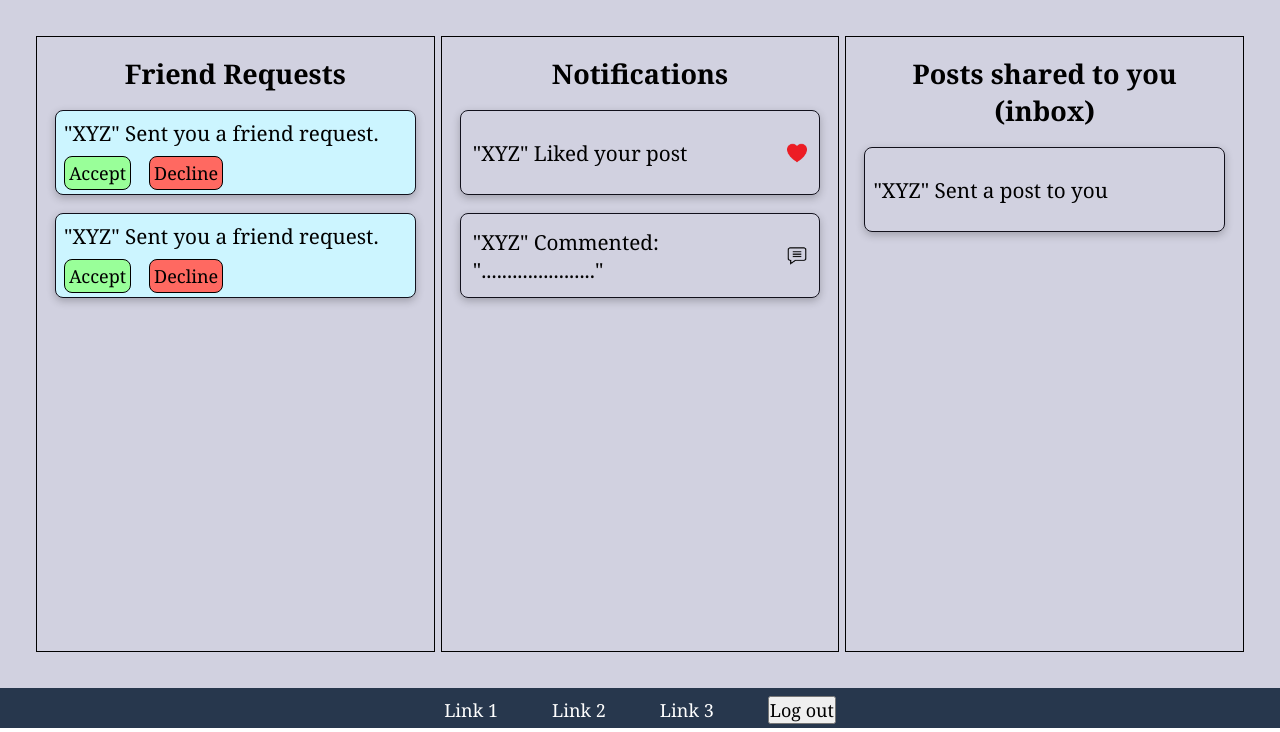
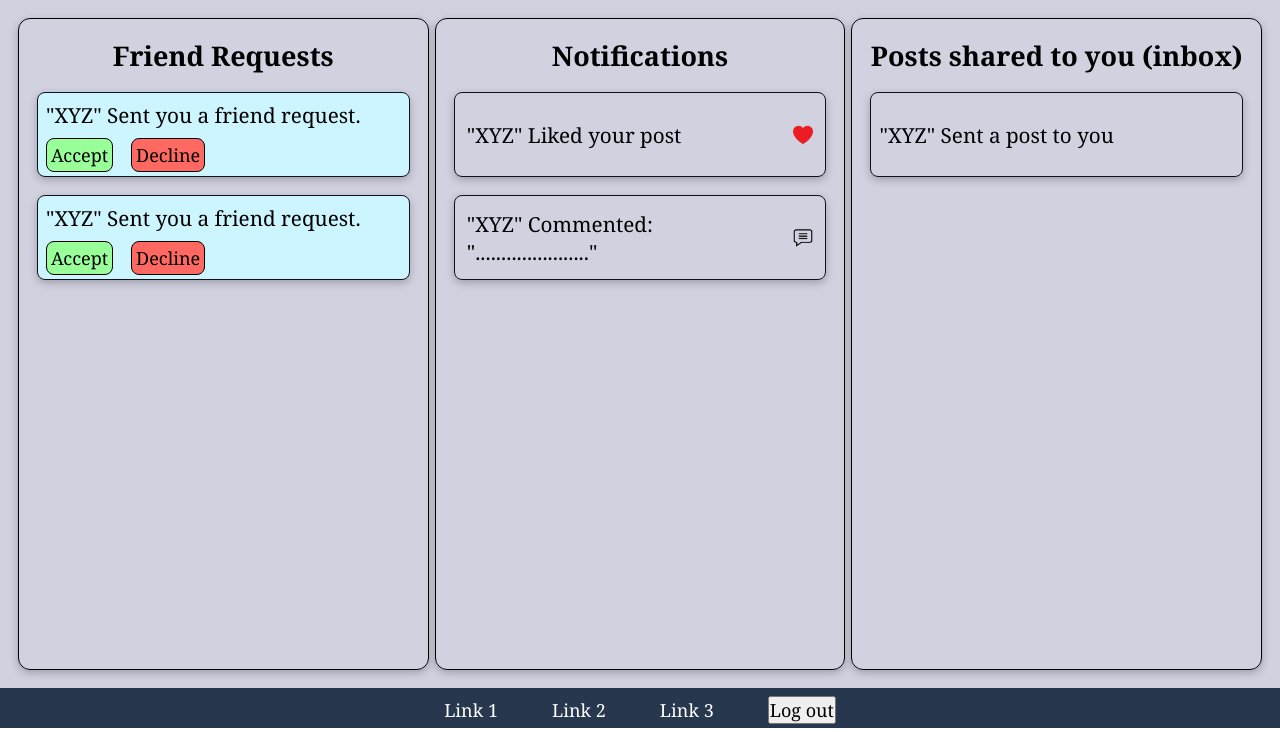
Before and after one commit to uofa-cmput404/404f23project-beeg-yoshi, a Django app: template social/templates/pages/notifcationPage.html in a window 1280 px wide. Shown: the part 72-804 px from the top of the page. Run offline with Django 4.2, Linux system fonts and the light colour scheme; the template is opened without the code that fills it, so the values that code supplies are empty.

Commit message:
adjusted container styling

```diff
--- a/social/static/social/stylesheets/notificationPage.css
+++ b/social/static/social/stylesheets/notificationPage.css
@@ -1,12 +1,21 @@
 /* Restructured so that all 3 column streams are the same */
 /* There'll be "___node" content in each streamCol. */
 /* To access specific streamCol's, use the nth-child selector */
+.content{
+    overflow: auto; /* make it so when content goes out of each column, it adds a scrollbar */
+    padding: 1rem;
+}
+
 .content .streamCol{
     /* Structure */
     display: flex;
     flex-direction: column;
     flex: 0 0 33%;
     border: 1px solid black;
+    border-radius: 12px;
+    box-shadow: rgba(0, 0, 0, 0.24) 0px 3px 8px;
+    overflow-y: auto;
+    min-height: min-content;
 
     /* Styling */
     gap: 1rem; /* Gap between nodes */
```
Also changed, not shown: social/templates/pages/notifcationPage.html (+4 -3 lines).
